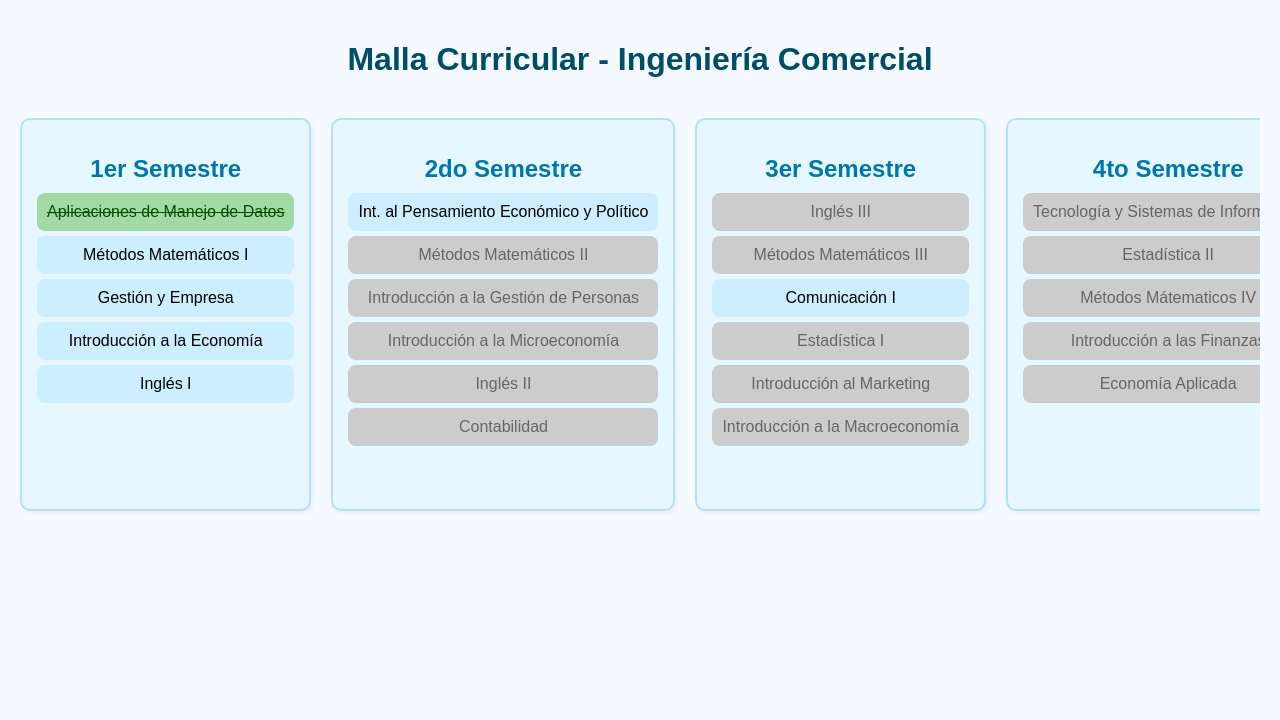
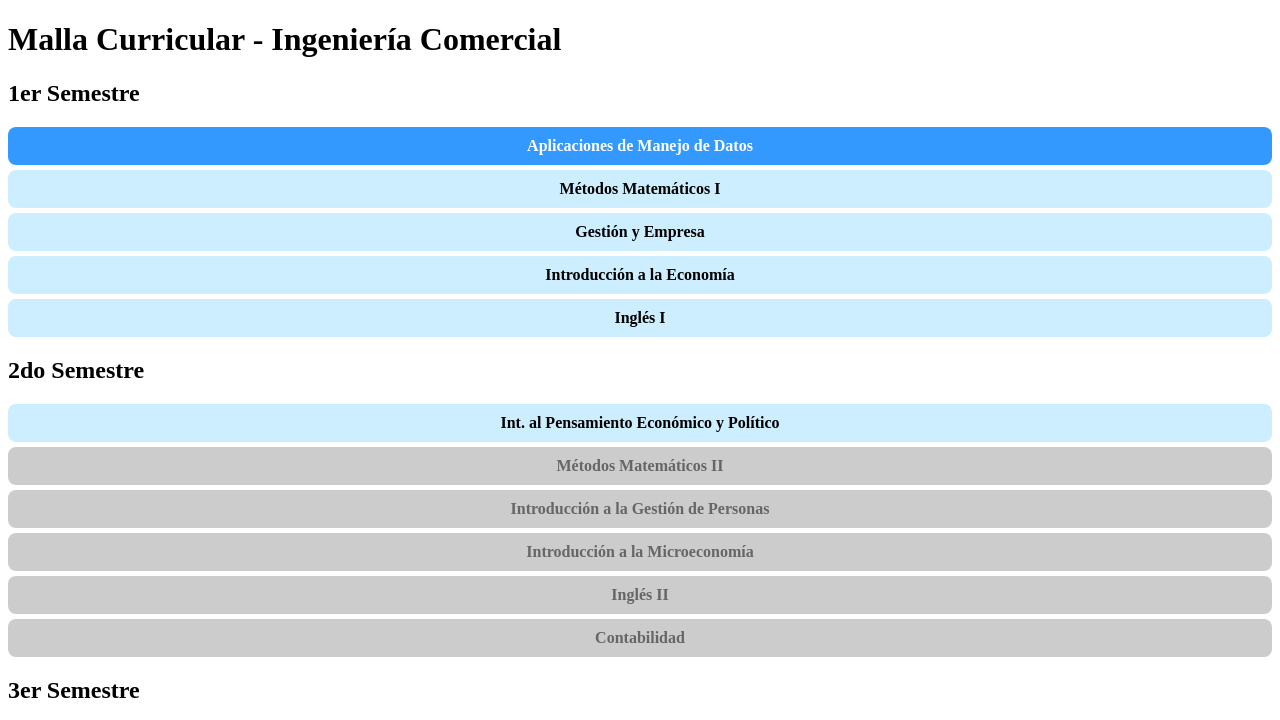
Before and after one commit to magda-arismendi/Malla.ingeco, a plain HTML site: page index.html in a window 1280 px wide. Both pictures are taken after a click on the element "Aplicaciones de Manejo de Datos". Shown: the top 720 px of the page. Drawn offline with Linux system fonts and the light colour scheme.

Commit message:
Update style.css

```diff
--- a/style.css
+++ b/style.css
@@ -1,54 +1,18 @@
-body {
-  font-family: Arial, sans-serif;
-  background-color: #f4faff;
-  margin: 0;
-  padding: 20px;
-}
-
-h1 {
-  text-align: center;
-  margin-bottom: 40px;
-  color: #004d66;
-}
-
-.malla-container {
-  display: flex;
-  flex-wrap: nowrap;
-  overflow-x: auto;
-  gap: 20px;
-  padding-bottom: 20px;
-}
-
-.semestre {
-  background-color: #e6f7ff;
-  border: 2px solid #b3e0ff;
-  border-radius: 10px;
-  padding: 15px;
-  min-width: 250px;
-  box-shadow: 2px 2px 5px rgba(0,0,0,0.05);
-  flex-shrink: 0;
-}
-
-.semestre h2 {
-  text-align: center;
-  color: #0077aa;
-  margin-bottom: 10px;
-}
-
 .ramo {
-  background-color: #cceeff;
+  background-color: #cceeff; /* Celeste claro por defecto */
   padding: 10px;
   margin: 5px 0;
   border-radius: 8px;
   text-align: center;
   cursor: pointer;
-  transition: background-color 0.3s;
+  transition: background-color 0.3s, color 0.3s;
+  font-weight: bold;
 }
 
 .ramo.aprobado {
-  background-color: #a3d9a5;
-  text-decoration: line-through;
-  color: #064d00;
+  background-color: #3399ff; /* Azul fuerte */
+  color: white;
+  text-decoration: none;
 }
 
 .ramo.bloqueado {
@@ -56,14 +20,3 @@ h1 {
   color: #666666;
   cursor: not-allowed;
 }
-
-button {
-  background-color: #0077aa;
-  color: white;
-  padding: 10px 20px;
-  border: none;
-  border-radius: 8px;
-  margin: 10px;
-  cursor: pointer;
-  font-size: 16px;
-}
```
